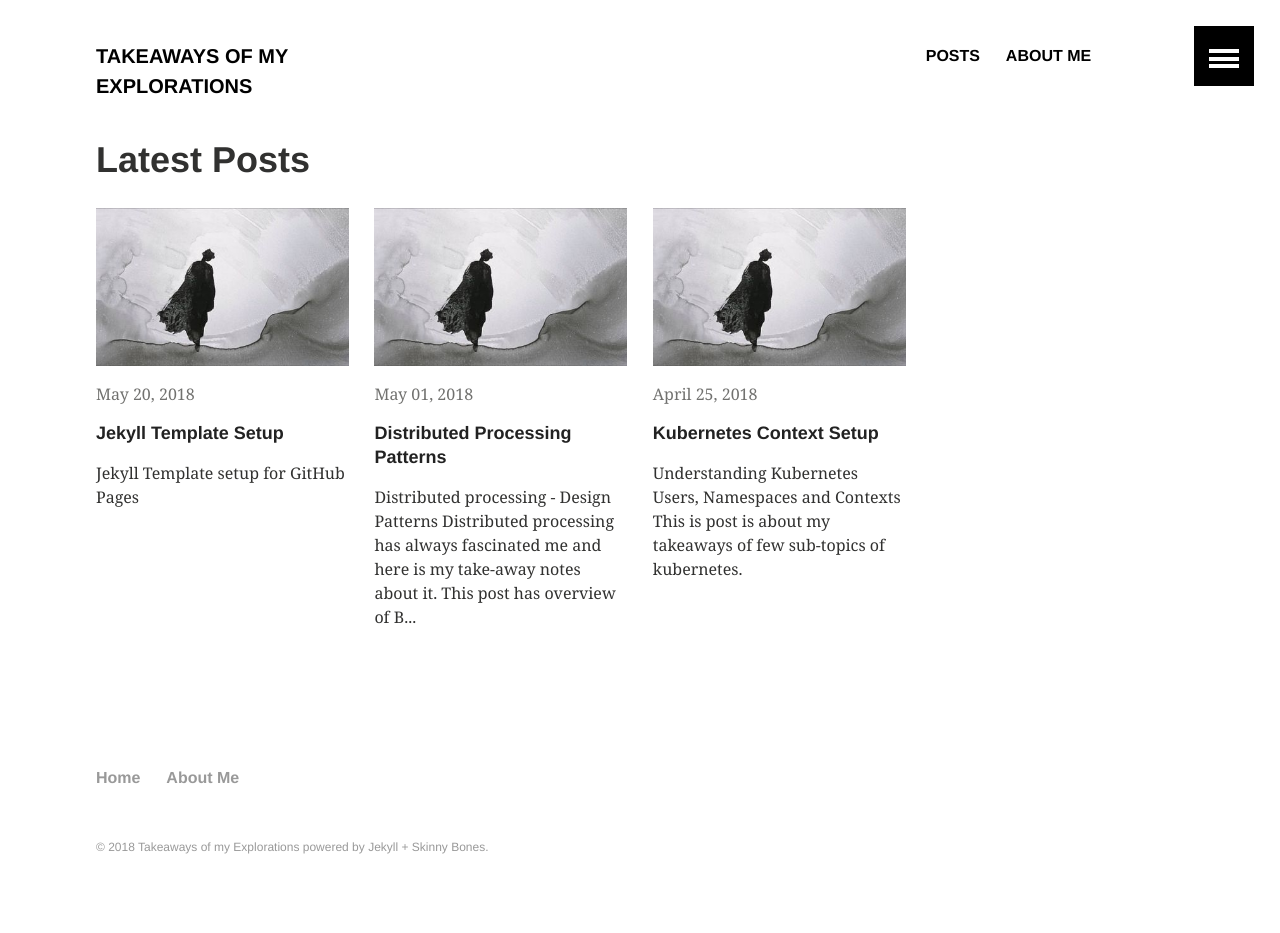
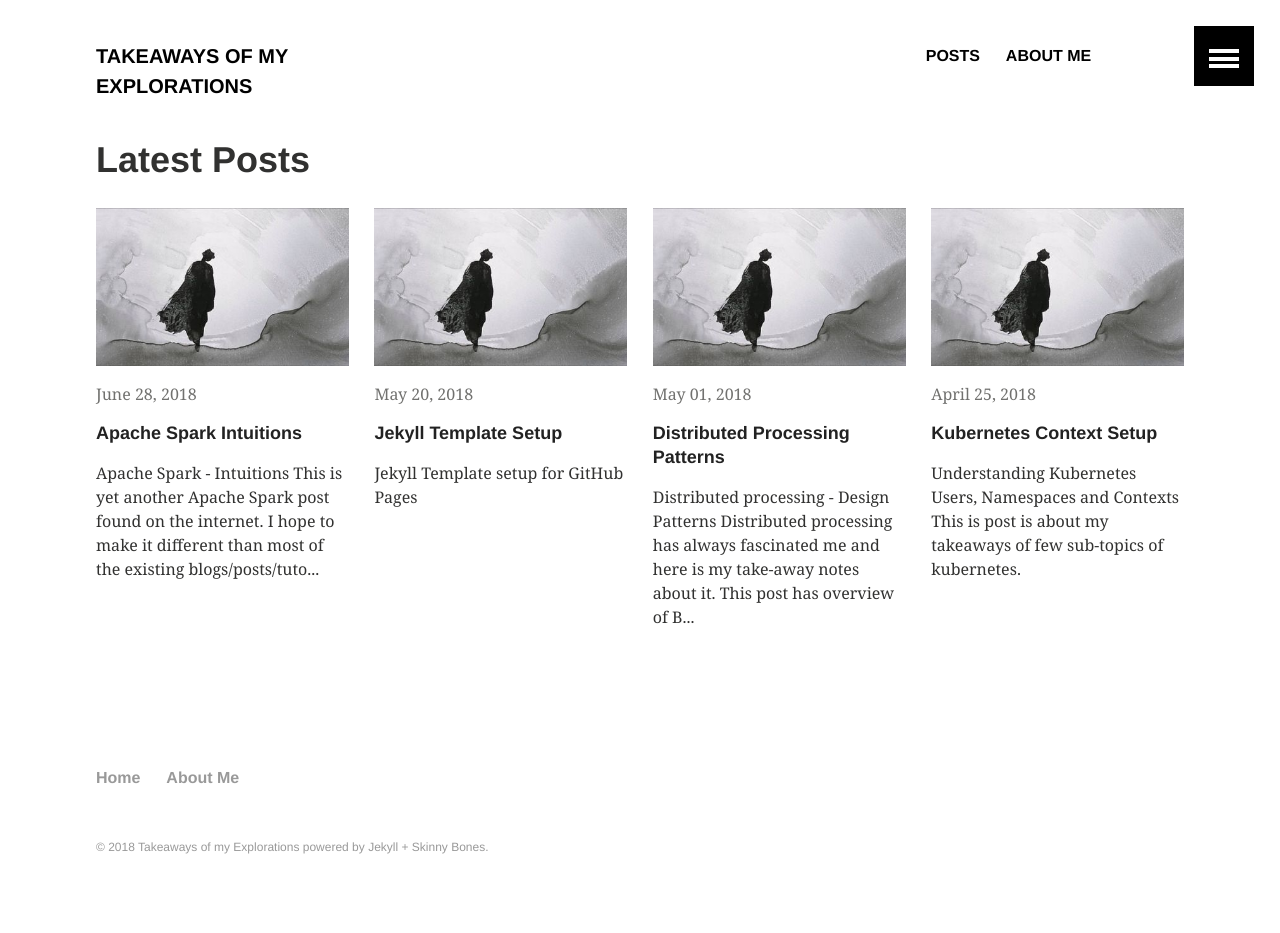
Before and after one commit to DarshanAdiga/DarshanAdiga.github.io, a Jekyll site: the page built from index.md, in a window 1280 px wide. Built offline with Jekyll 4.4.1, drawn with Linux system fonts in a browser that asks for light colours; part of the change alters nothing that is shown.

Commit message:
completed spark

```diff
--- a/_posts/apache-spark/wip-2018-05-20-apache-spark-intuitions.md
+++ b/_posts/apache-spark/2018-06-28-apache-spark-intuitions.md
@@ -72,7 +72,16 @@ In summary, below are the key components that control the scalability:
 
 ## Common pitfalls
 
+Below are the common mistakes that most of the beginner and intermediate level developers do
 
+* Collecting/accumulating the data in memory by use of actions like *collect*, *count* etc
+* Not caching/persisting the data at appropriate stages of the DAG
+* Not partitioning the data to improve the data distribution
+* Not using the actions that do not trigger the costly shuffle operations
+
+## Summary
+
+This post mostly covers my experience with Apache Spark by considering my previous post on [Distributed processing Patterns](apache-spark/2018-05-01-distributed-processing-patterns.md) as a reference. The post covers some of the interesting and important patterns that I have seen in distributed systems. Please feel free to contact me about any corrections required to the content. Happy coding!
 
 ### References
 
```
